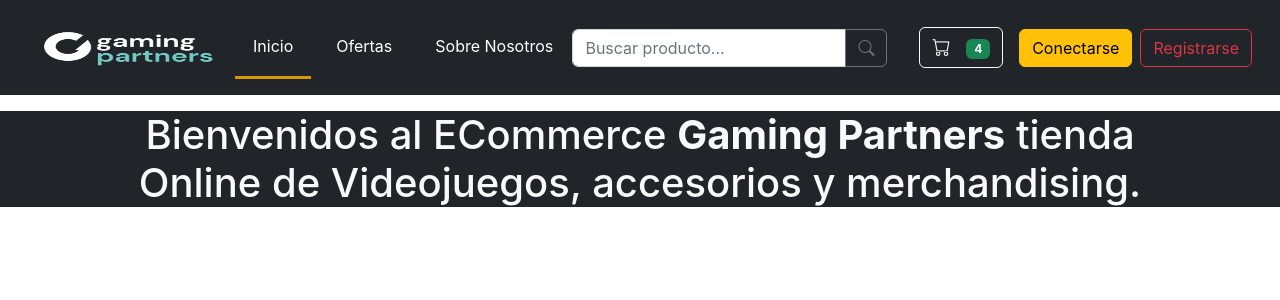
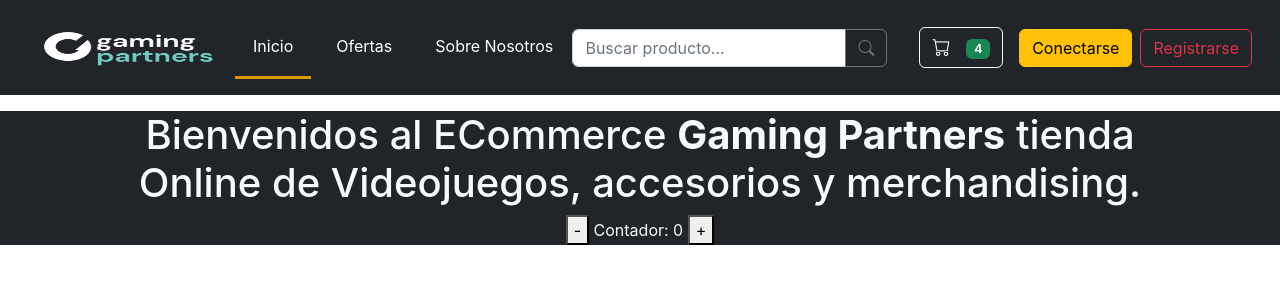
Before and after one commit to adraomar/HardyGames, a React (Create React App) app: page / in a window 1280 px wide. Shown: the top 300 px of the page. Built offline with nearby package versions, Linux system fonts and the light colour scheme.

Commit message:
Creado componente ItemCount

```diff
--- /dev/null
+++ b/src/components/ItemCount/ItemCount.jsx
@@ -0,0 +1,16 @@
+import React from "react";
+import { useState } from "react";
+
+const ItemCount = (props) => {
+    const [contador, setContador] = useState(props.initial);
+
+    return (
+        <>
+            <button> - </button>
+            <span className="text-light"> Contador: {contador} </span>
+            <button> + </button>
+        </>
+    );
+}
+
+export default ItemCount;
--- a/src/components/ItemListContainer/ItemListContainer.jsx
+++ b/src/components/ItemListContainer/ItemListContainer.jsx
@@ -1,8 +1,12 @@
 import React from 'react';
+import ItemCount from '../ItemCount/ItemCount';
 
 const ItemListContainer = (props) => {
-    return(
+    return (
+        <>
         <h1 className="h1 text-light"> Bienvenidos al ECommerce <strong>{props.titulo}</strong> tienda Online de Videojuegos, accesorios y merchandising.</h1>
+        <ItemCount initial="0"></ItemCount>
+        </>
     );
 }
 
```
